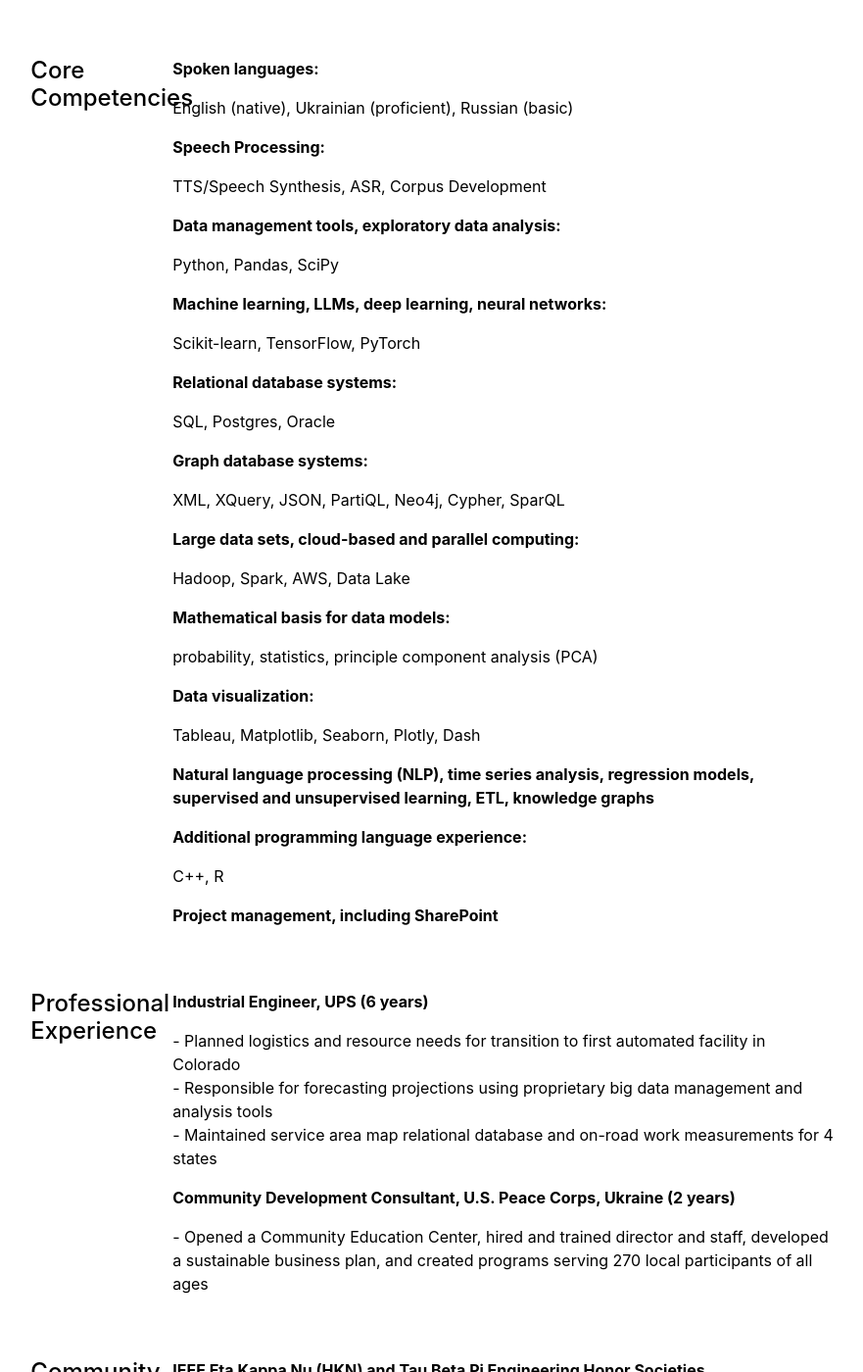
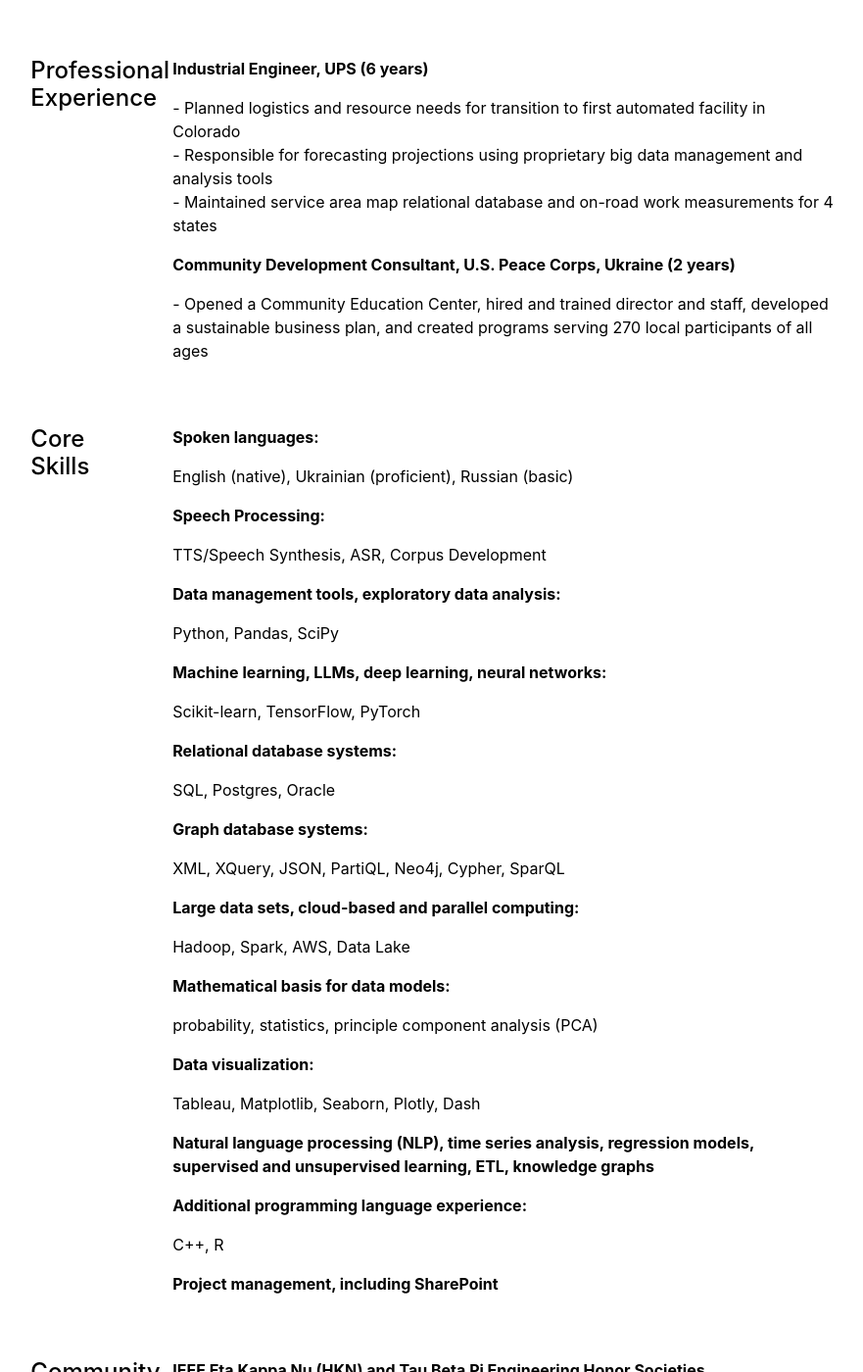
Before and after one commit to speakingofdata/speakingofdata.github.io, a Jekyll site: the page built from about.md, in a window 1280 px wide and 1400 px high, scrolled down 446 px. Shown: the whole window at 98% size, without its empty margins (198-1079 px from the left). Built offline with Jekyll 4.4.1, drawn with Linux system fonts in a browser that asks for light colours.

Commit message:
Update about.html

```diff
--- a/_layouts/about.html
+++ b/_layouts/about.html
@@ -6,24 +6,13 @@ layout: default
 
 <div class="row g-5 mb-5">
   <div>
-    <h3 class="fw-bold border-bottom pb-3 mb-5">CV</h3>
+    <h3 class="fw-bold border-bottom pb-3 mb-5">About</h3>
     <div class="row g-5 mb-5">
       <div class="col-md-2">
         <h4>Education</h4>
       </div>
       <div class="col-md-10">
         {% for section in site.data.about.education %}
-          <p class="fw-bold">{{ section.title }}</p>
-          <p>{{ section.description }}</p>
-        {% endfor %}
-      </div>
-    </div>
-    <div class="row g-5 mb-5">
-      <div class="col-md-2">
-        <h4>Core Competencies</h4>
-      </div>
-      <div class="col-md-10">
-        {% for section in site.data.about.skills %}
           <p class="fw-bold">{{ section.title }}</p>
           <p>{{ section.description }}</p>
         {% endfor %}
@@ -42,6 +31,17 @@ layout: default
     </div>
     <div class="row g-5 mb-5">
       <div class="col-md-2">
+        <h4>Core Skills</h4>
+      </div>
+      <div class="col-md-10">
+        {% for section in site.data.about.skills %}
+          <p class="fw-bold">{{ section.title }}</p>
+          <p>{{ section.description }}</p>
+        {% endfor %}
+      </div>
+    </div>
+    <div class="row g-5 mb-5">
+      <div class="col-md-2">
         <h4>Community Leadership</h4>
       </div>
       <div class="col-md-10">
```
